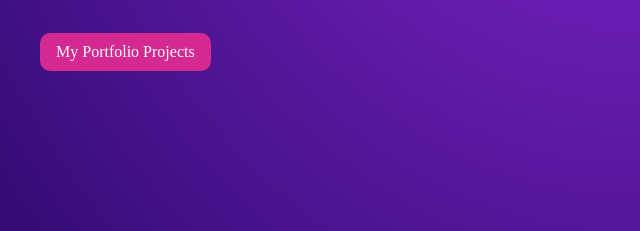
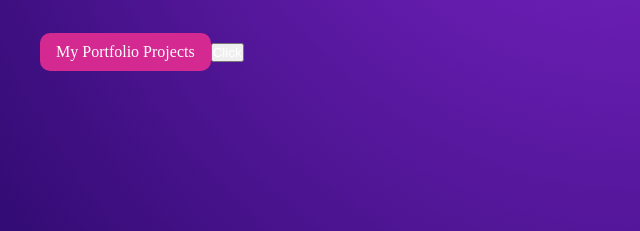
Before and after one commit to yash-gediya/Gatsby-contentful-demo, a Gatsby site: page / in a window 1280 px wide. Shown: the part 451-682 px from the top of the page, 0-640 px from the left. Built offline with nearby package versions, Linux system fonts and the light colour scheme; Gatsby itself is replaced by a stand-in of ours.

Commit message:
add button

```diff
--- a/src/pages/index.js
+++ b/src/pages/index.js
@@ -3,6 +3,7 @@ import { graphql, Link } from "gatsby"
 
 import Layout from "../components/layout"
 import "../../src/pages/styles/home.css"
+import { trackCustomEvent } from "gatsby-plugin-google-analytics"
 
 const Home = ({ data }) => {
   return (
@@ -15,6 +16,18 @@ const Home = ({ data }) => {
           <Link className="btn" to="/projects">
             My Portfolio Projects
           </Link>
+          <button
+            onClick={e => {
+              e.preventDefault()
+              trackCustomEvent({
+                category: "articles",
+                action: "Click",
+                label: "gatsby-articles",
+              })
+            }}
+          >
+            Click
+          </button>
         </div>
         <img
           src={data.file.childImageSharp.fluid.src}
```
